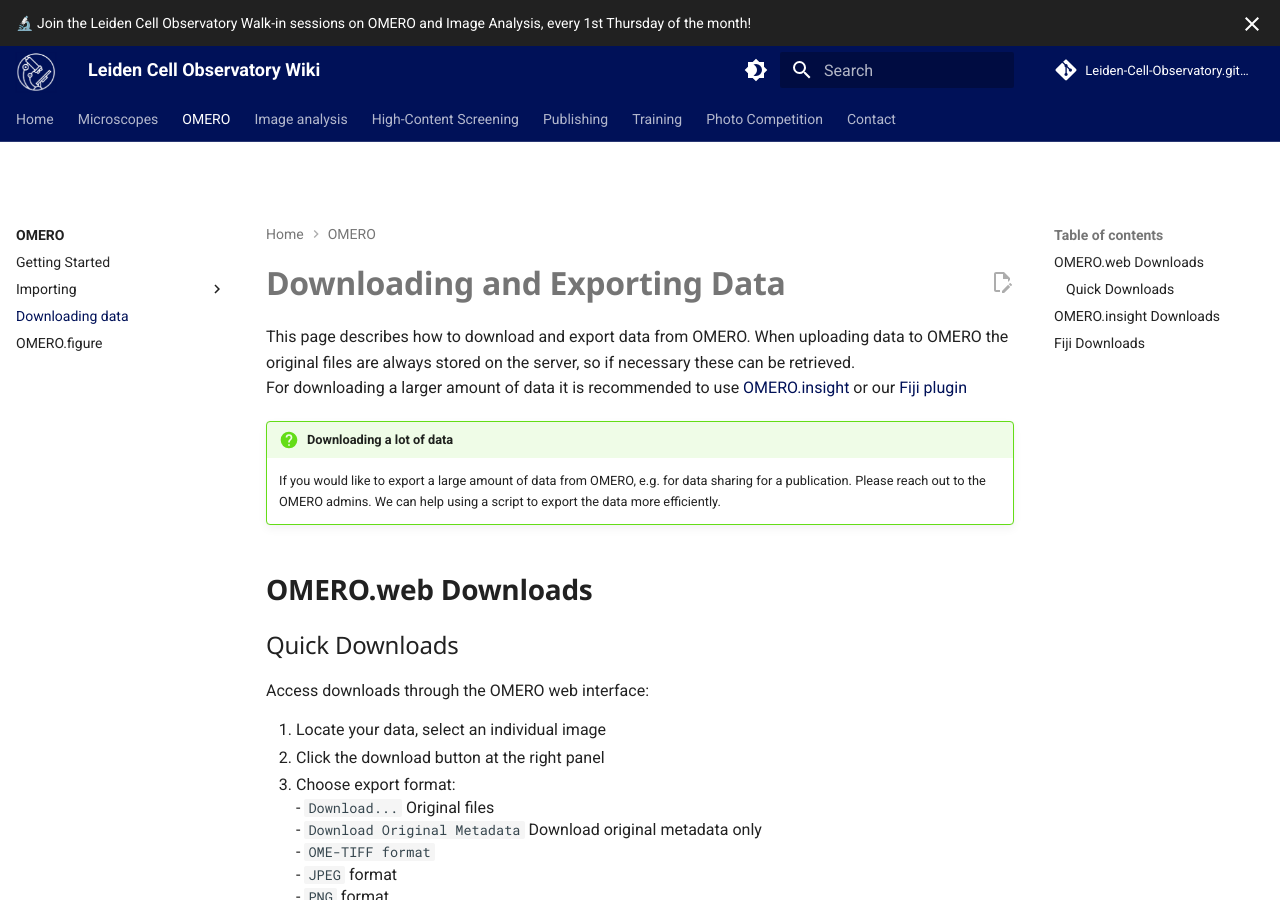
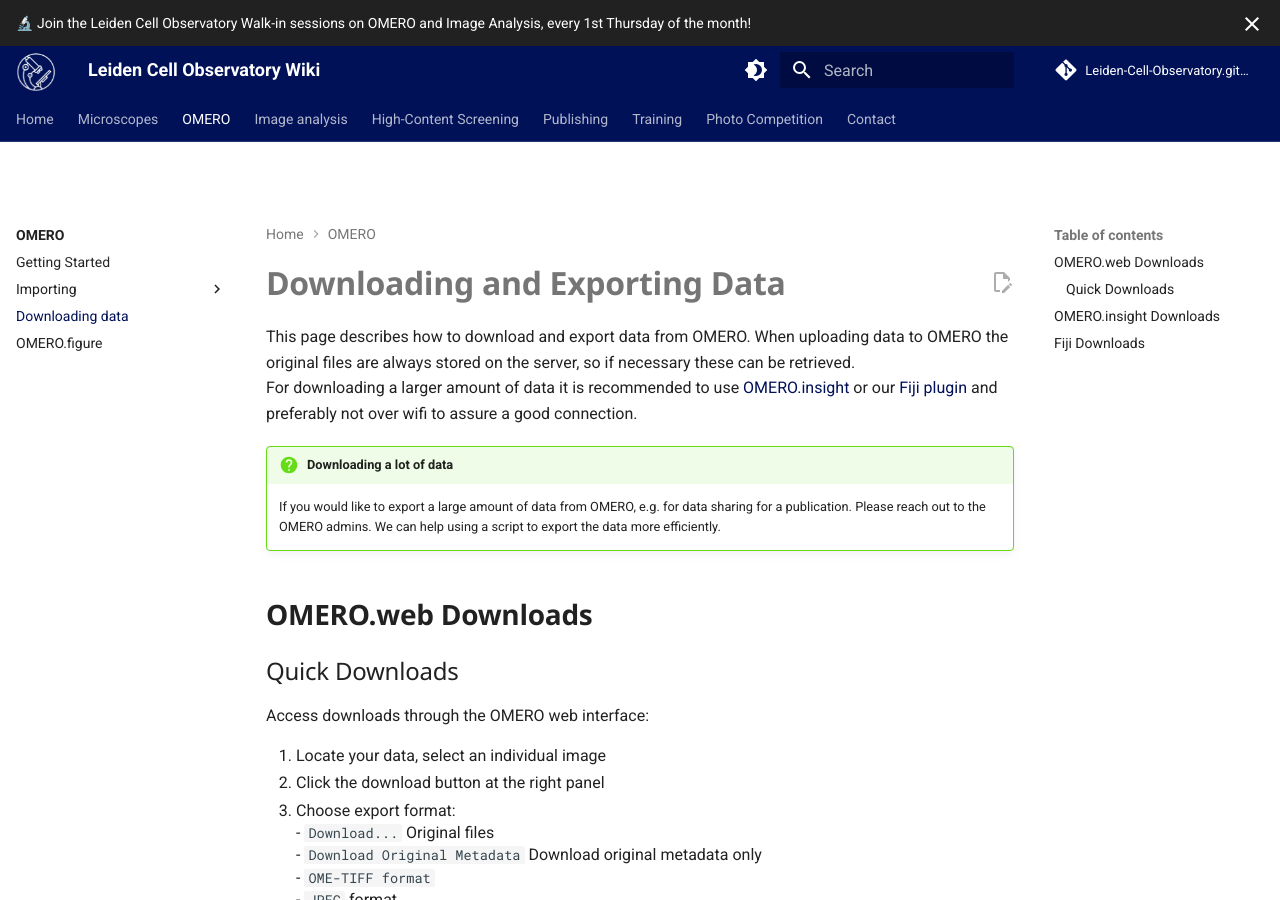
Before and after one commit to Leiden-Cell-Observatory/Leiden-Cell-Observatory.github.io, an MkDocs documentation site: the page built from docs/omero/downloading.md, in a window 1280 px wide and 900 px high. Built offline with MkDocs 1.6.1 and Material for MkDocs 9.7.7, drawn with Linux system fonts in a browser that asks for light colours; comment, search, counter and statistics services are not loaded.

Commit message:
Update downloading recommendations in documentation
Added recommendation to avoid using Wi-Fi for large downloads.

```diff
--- a/docs/omero/downloading.md
+++ b/docs/omero/downloading.md
@@ -11,7 +11,7 @@
 # Downloading and Exporting Data
 
 This page describes how to download and export data from OMERO. When uploading data to OMERO the original files are always stored on the server, so if necessary these can be retrieved.
-For downloading a larger amount of data it is recommended to use [OMERO.insight](#omeroinsight-downloads) or our [Fiji plugin](#fiji-downloads)
+For downloading a larger amount of data it is recommended to use [OMERO.insight](#omeroinsight-downloads) or our [Fiji plugin](#fiji-downloads) and preferably not over wifi to assure a good connection.
 
 !!! question "Downloading a lot of data"
       If you would like to export a large amount of data from OMERO, e.g. for data sharing for a publication. Please reach out to the OMERO admins. We can help using a script to export the data more efficiently.
```
